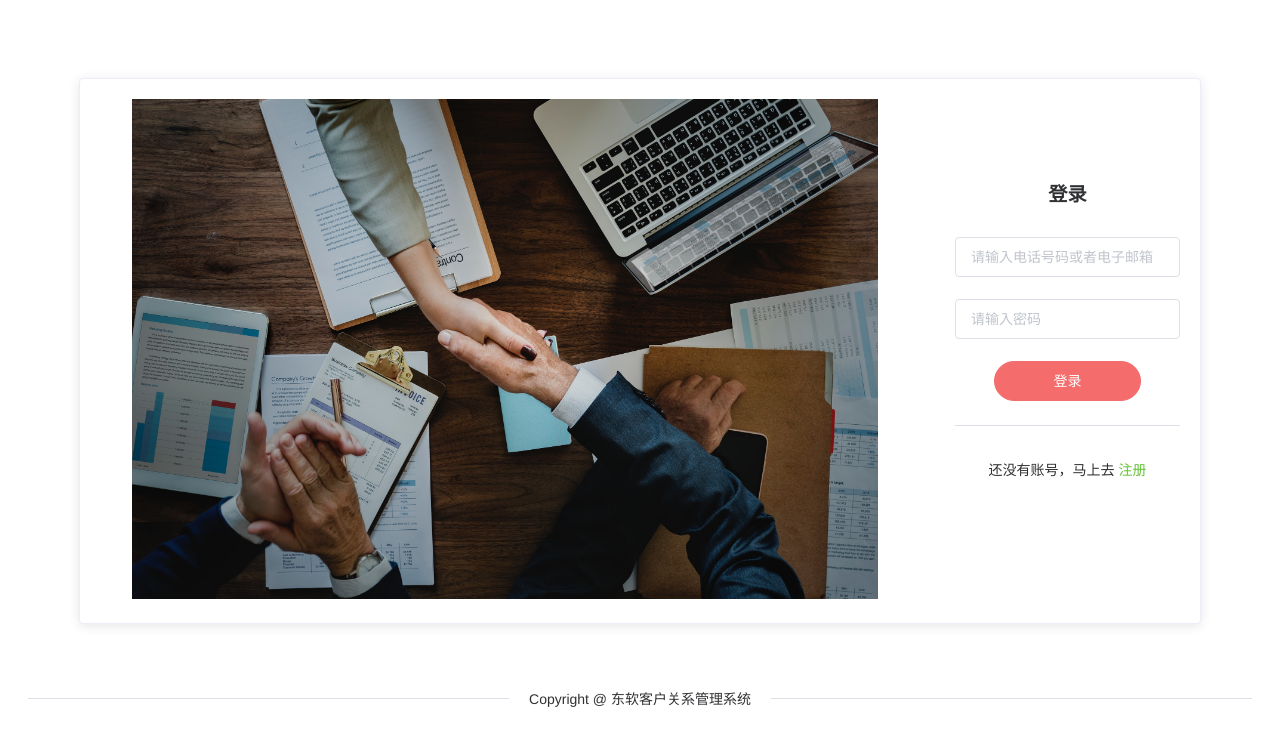
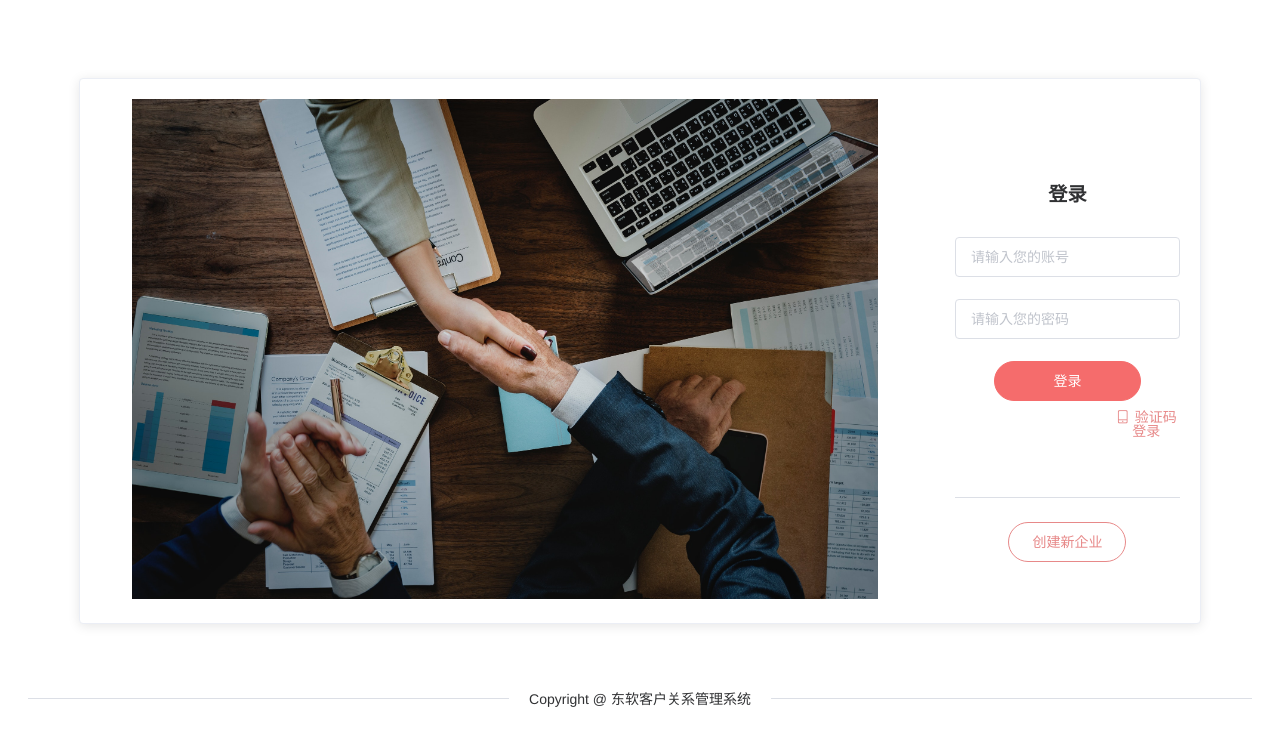
Before and after one commit to Xiaoxin1204/crm_vue, a Vue app in the folder CRMSystem-master/: page / in a window 1280 px wide. Shown: the top 746 px of the page. Built offline with nearby package versions, Linux system fonts and the light colour scheme; the HTML template or start-up script is replaced by a standard one.

Commit message:
修改了登录页面

```diff
--- a/CRMSystem-master/src/api/comm.js
+++ b/CRMSystem-master/src/api/comm.js
@@ -4,7 +4,7 @@
     getCommListById(custoemrId) {
         const req = request({
             method: 'get',
-            url: `/dev-api/comm/findAllById?custoemrId=${custoemrId}`
+            url: `/comm/findAllById?custoemrId=${custoemrId}`
         })
         return req
     },
@@ -12,7 +12,7 @@
     getOrderDetailById(commId) {
         const req = request({
             method: 'get',
-            url: `/dev-api/comm/findCommById?commId=${commId}`
+            url: `/comm/findCommById?commId=${commId}`
         })
         return req
     },
@@ -20,7 +20,7 @@
     addComm(comm) {
         const req = request({
             method: 'post',
-            url: `/dev-api/comm/addComm`,
+            url: `/comm/addComm`,
             data: comm
         })
         return req
@@ -29,7 +29,7 @@
     deleteComm(commId) {
         const req = request({
             method: 'delete',
-            url: `/dev-api/comm/addComm?commId=${commId}`
+            url: `/comm/addComm?commId=${commId}`
         })
         return req
     },
--- a/CRMSystem-master/src/api/customer.js
+++ b/CRMSystem-master/src/api/customer.js
@@ -8,7 +8,7 @@
     getList(page,rows) {
         const req = request({
             method: 'get',
-            url: `/dev-api/customer/findCustomerByPage?page=${page}`
+            url: `/customer/findCustomerByPage?page=${page}`
         })
         return req
     },
@@ -16,7 +16,7 @@
     getListById(customerId) {
         const req = request({
             method: 'get',
-            url: `/dev-api/customer/findCustomerById?customerId=${customerId}`
+            url: `/customer/findCustomerById?customerId=${customerId}`
         })
         return req
     },
@@ -24,7 +24,7 @@
     addCustomer(customer) {
         const req = request({
             method: 'post',
-            url: `/dev-api/customer/addCustomer`,
+            url: `/customer/addCustomer`,
             data: customer
         })
         return req
@@ -33,7 +33,7 @@
     updateCustomer(customer) {
         const req = request({
             method: 'put',
-            url: `/dev-api/customer`,
+            url: `/customer`,
             data: customer
         })
         return req
@@ -42,7 +42,7 @@
     deleteCustomer(customerId) {
         const req = request({
             method: 'delete',
-            url: `/dev-api/customer?customerId=${customerId}`
+            url: `/customer?customerId=${customerId}`
         })
         return req
     },
--- a/CRMSystem-master/src/api/linkman.js
+++ b/CRMSystem-master/src/api/linkman.js
@@ -4,7 +4,7 @@
     getcontactsList(id) {
         const req = request({
             method: 'get',
-            url: `/dev-api/linkman/findLinkmanByCustomerId?customerId=${id}`
+            url: `/linkman/findLinkmanByCustomerId?customerId=${id}`
         })
         return req
     },
@@ -12,7 +12,7 @@
     deleteLinkMan(linkmanId) {
         const req = request({
             method: 'delete',
-            url: `/dev-api/linkman?linkmanId=${linkmanId}`
+            url: `/linkman?linkmanId=${linkmanId}`
         })
         return req
     },
@@ -20,7 +20,7 @@
     updateLinkMan(linkman) {
         const req = request({
             method: 'put',
-            url: `/dev-api/linkman`,
+            url: `/linkman`,
             data: linkman
         })
         return req
@@ -29,7 +29,7 @@
     addLinkMan(linkman) {
         const req = request({
             method: 'post',
-            url: `/dev-api/linkman/addLinkman`,
+            url: `/linkman/addLinkman`,
             data: linkman
         })
         return req
--- a/CRMSystem-master/src/api/order.js
+++ b/CRMSystem-master/src/api/order.js
@@ -4,7 +4,7 @@
     getOrderListById(customerId) {
         const req = request({
             method: 'get',
-            url: `/dev-api/order/findAllOrderById?customerId=${customerId}`
+            url: `/order/findAllOrderById?customerId=${customerId}`
         })
         return req
     },
@@ -12,7 +12,7 @@
     getOrderDetailById(orderId) {
         const req = request({
             method: 'get',
-            url: `/dev-api/order/findOrderDetail?orderId=${orderId}`
+            url: `/order/findOrderDetail?orderId=${orderId}`
         })
         return req
     }
--- a/CRMSystem-master/src/utils/request.js
+++ b/CRMSystem-master/src/utils/request.js
@@ -2,7 +2,7 @@
 
 const request = axios.create({
     // baseURL: '/dev-api',
-    baseURL: '/',
+    baseURL: 'https://bigyue.top/api',
     timeout: 5000, //  请求超时，毫秒值
 })
 
--- a/CRMSystem-master/src/views/Login.vue
+++ b/CRMSystem-master/src/views/Login.vue
@@ -3,17 +3,15 @@
     <el-row style="height:50px"></el-row>
     <el-container>
       <el-main>
-            <el-row >
-              <el-col :span="22" :offset="1" >
-                <el-card >
         <el-row>
-
+          <el-col :span="22" :offset="1">
+            <el-card>
+              <el-row>
                 <el-col :span="18">
                   <el-image :src="imageUrl" style="height:500px" :fit="cover"></el-image>
                 </el-col>
 
                 <el-col :span="5" :offset="1">
-
                   <el-form
                     :model="LoginForm"
                     ref="LoginForm"
@@ -21,15 +19,30 @@
                     label-width="0"
                     style="align:'center'"
                   >
+                    <h3
+                      style="font-weight:bolder; font-size:larger; marginTop: 80px; margin-bottom: 30px"
+                    >登录</h3>
 
-                              <h3 style="font-weight:bolder; font-size:larger; marginTop: 80px; margin-bottom: 30px">登录</h3>
-
-                              <el-form-item prop="id">
-                                <el-input type="text" v-model="LoginForm.id" placeholder="请输入电话号码或者电子邮箱"></el-input>
+                    <el-form-item prop="id" v-show="account">
+                      <el-input type="text" v-model="LoginForm.id" placeholder="请输入您的账号"></el-input>
                     </el-form-item>
 
-                              <el-form-item prop="pwd">
-                                <el-input type="password" v-model="LoginForm.pwd" placeholder="请输入密码"></el-input>
+                    <el-form-item prop="pwd" v-show="account">
+                      <el-input type="password" v-model="LoginForm.pwd" placeholder="请输入您的密码"></el-input>
+                    </el-form-item>
+
+                    <el-form-item prop="id" v-show="phone">
+                      <el-input type="text" v-model="LoginForm.id" placeholder="请输入您的电话号码"></el-input>
+                    </el-form-item>
+
+                    <el-form-item prop="pwd" v-show="phone">
+                      <el-input
+                        style="width: 65%;"
+                        type="password"
+                        v-model="LoginForm.pwd"
+                        placeholder="请输入您的验证码"
+                      ></el-input>
+                      <el-button type="danger" class="code" style="padding-left: 15px;" round>获取验证码</el-button>
                     </el-form-item>
 
                     <el-form-item>
@@ -40,39 +53,40 @@
                         round
                         @click.native.prevent="submit('LoginForm')"
                       >登录</el-button>
+                    </el-form-item>
 
+                    <el-form-item class="switch" v-show="account">
+                      <i class="el-icon-mobile-phone">
+                        <a href="#" @click="switchs">验证码登录</a>
+                      </i>
+                    </el-form-item>
+
+                    <el-form-item class="switch" v-show="phone">
+                      <i class="el-icon-lock">
+                        <a href="#" @click="switchs">密码登录</a>
+                      </i>
+                    </el-form-item>
+
+                    <el-form-item>
                       <el-divider></el-divider>
-                                <p>
-                                  还没有账号，马上去
-                                  <span class="to" @click="toregin">注册</span>
-                                </p>
+                      <el-button round class="create" @click="toregin">创建新企业</el-button>
                     </el-form-item>
                   </el-form>
-
                 </el-col>
-
-
-
               </el-row>
             </el-card>
           </el-col>
         </el-row>
-
       </el-main>
 
       <el-footer style="marginTop:30px">
-
         <el-divider content-position="center">Copyright @ 东软客户关系管理系统</el-divider>
-
       </el-footer>
     </el-container>
   </div>
-
 </template>
 
 <script>
-
-
 export default {
   // ....
   data() {
@@ -87,6 +101,8 @@
       }
     };
     return {
+      account: true,
+      phone: false,
       activeName: "first",
       LoginForm: {
         id: "",
@@ -112,13 +128,12 @@
         ]
       },
 
-      imageUrl: require( '../assets/loginPic.jpg'),
+      imageUrl: require("../assets/loginPic.jpg")
     };
   },
   methods: {
     // 提交表单
     submit(formName) {
-
       this.$router.push("/Home");
       // this.$refs[formName].validate(valid => {
       //   if (valid) {
@@ -174,12 +189,32 @@
         .then(res => {
           console.log("res=>", res);
         });
+    },
+    // 点击切换登录方式
+    switchs() {
+      if (this.account) {
+        this.account = false
+        this.phone = true
+      } else {
+        this.account = true
+        this.phone = false
+      }
     }
   }
 };
 </script>
 
 <style scoped>
+a {
+  margin-left: 5px;
+  color: #e78989;
+}
+a:link {
+  text-decoration: none;
+}
+a:hover {
+  text-decoration: underline;
+}
 .login-form {
   margin: 20px auto;
   width: 310px;
@@ -195,4 +230,19 @@
   color: #67c23a;
   cursor: pointer;
 }
+.create {
+  /* margin-top: 20%; */
+  border: 1px solid #e78989;
+  color: #e78989;
+}
+.switch {
+  margin-top: -6%;
+  margin-left: 70%;
+  color: #e78989;
+}
+.code {
+  width: 30%;
+  margin-left: 5%;
+  padding-left: 15px;
+}
 </style>
--- a/CRMSystem-master/vue.config.js
+++ b/CRMSystem-master/vue.config.js
@@ -19,6 +19,8 @@
         }
     },
 
+
+
     lintOnSave: false,
     productionSourceMap: false,
 }
```
Lines whose indentation alone changed are shown as unchanged.
